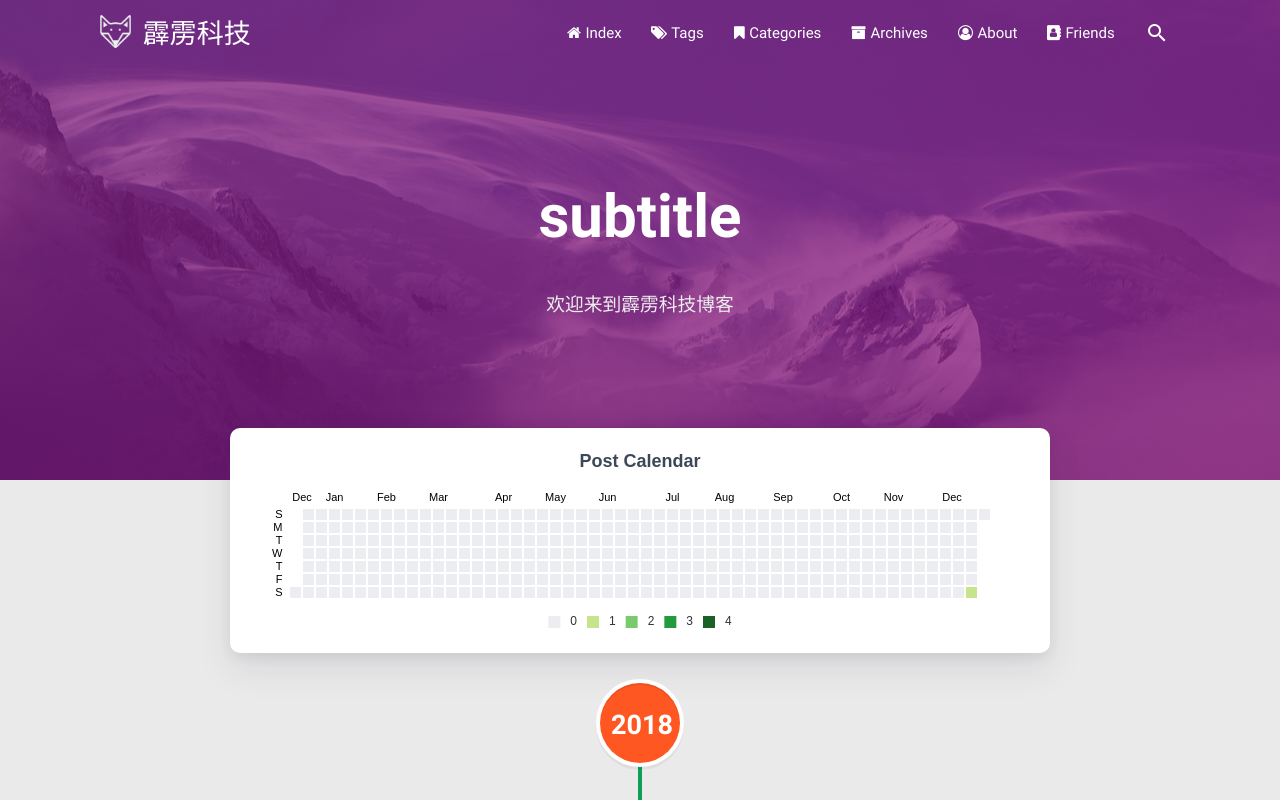
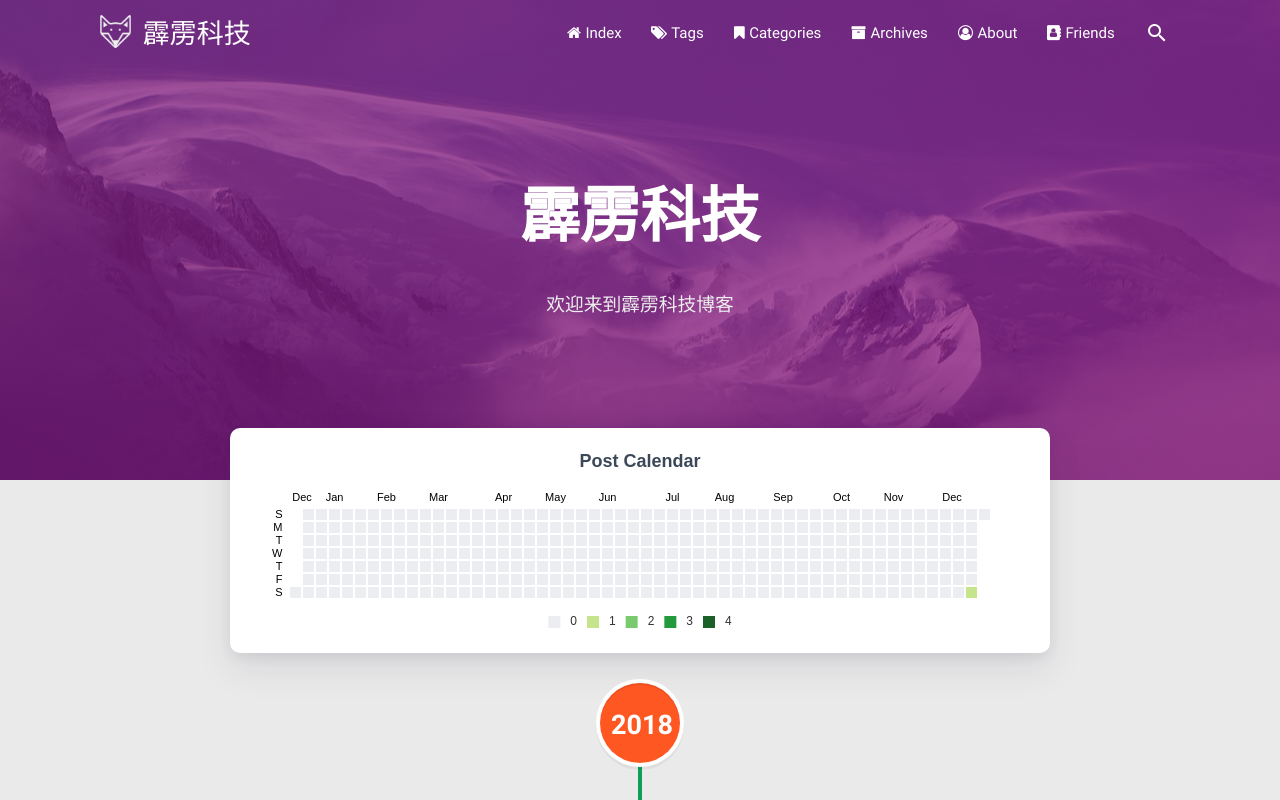
Before and after one commit to pljt/pljt.github.io, a plain HTML site: page archives/2018/12/index.html in a window 1280 px wide. Shown: the top 800 px of the page. Drawn offline with Linux system fonts and the light colour scheme; no server answers.

Commit message:
Site updated: 2018-12-30 21:28:05

```diff
--- a/archives/2018/12/index.html
+++ b/archives/2018/12/index.html
@@ -268,7 +268,7 @@
                 <div class="brand">
                     <div class="title center-align">
 
-                        subtitle
+                        霹雳科技
 
                     </div>
 
```
Also changed, not shown: archives/2018/index.html (+1 -1 lines), archives/index.html (+1 -1 lines), index.html (+1 -1 lines).
